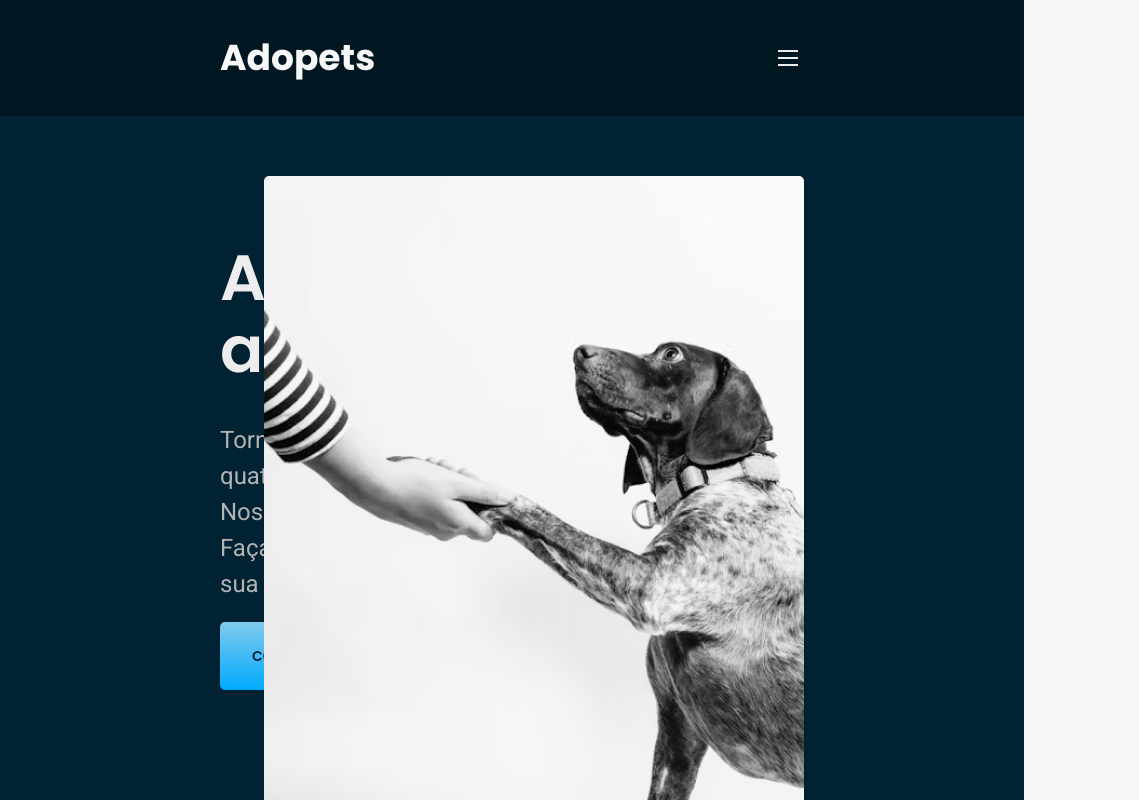
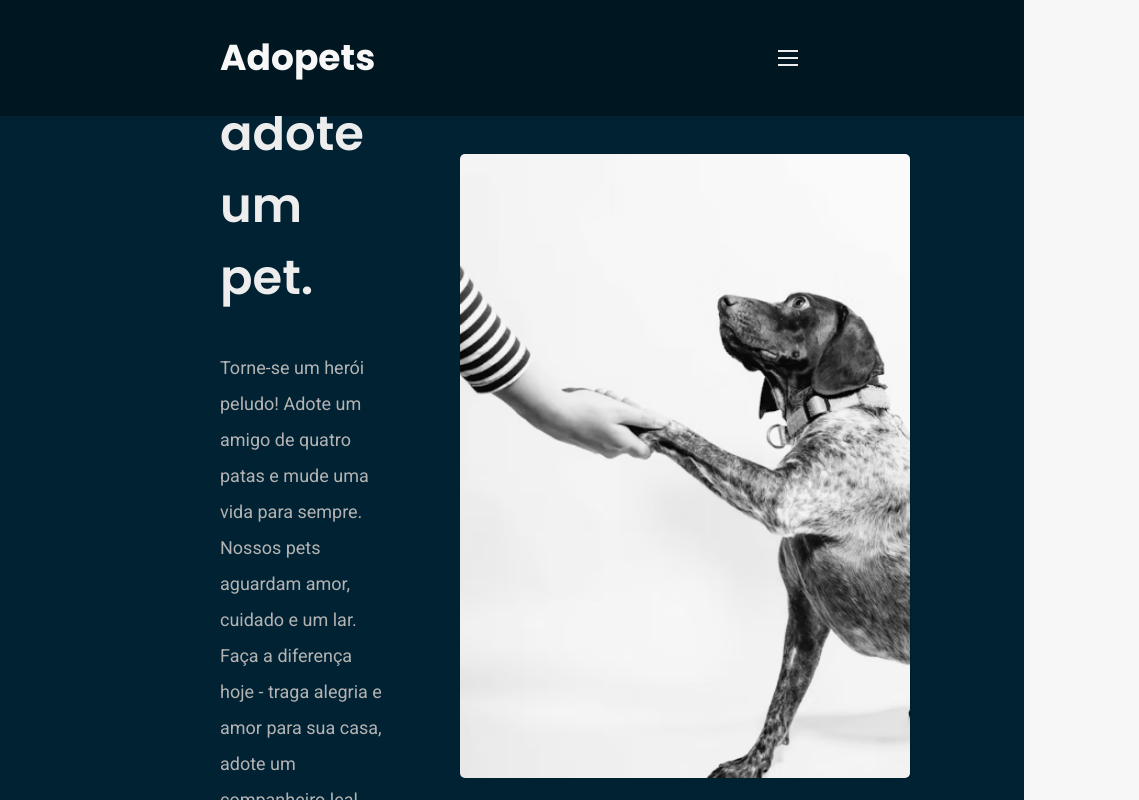
Before and after one commit to RNoleto/Adopets-APP, a Vue app: page / in a window 1024 px wide. Shown: the top 800 px of the page, 1139 px wide, since content can reach past the window. Built offline with nearby package versions, Linux system fonts and the light colour scheme; what @ckeditor/ckeditor5-vue would draw is missing.

Commit message:
Banner
Ajuste de responsividade

```diff
--- a/src/components/Banner.vue
+++ b/src/components/Banner.vue
@@ -45,4 +45,27 @@
     }
   }
 }
+
+@media (max-width:1500px) and (min-width: 1450px) {
+  .container {
+    .content {
+      .imgbanner {
+        width: 480px;
+      }
+    }
+  }
+}
+
+@media (max-width:1449px) {
+  .container {
+    .content {
+      .imgbanner {
+        width: 450px;
+        position: relative;
+        top: auto;
+        right: auto;
+      }
+    }
+  }
+}
 </style>
--- a/src/style.scss
+++ b/src/style.scss
@@ -145,6 +145,20 @@ button {
   }
 }
 
+@media(min-width: 900px) and (max-width: 1200px) {
+  .title {
+    font-size: 48px !important;
+  }
+
+  .text_body {
+    font-size: 18px !important;
+  }
+
+  button {
+    font-size: 14px !important;
+  }
+}
+
 .logo {
   font: var(--logo-font-composite);
   color: var(--c1);
@@ -181,12 +195,12 @@ button {
   font: var(--title-font-composite);
 }
 
-.title_dashboard{
+.title_dashboard {
   color: var(--c9);
   font: var(--post-title-font-composite);
 }
 
-.subtitle{
+.subtitle {
   font: var(--subtitle-font-composite);
 }
 
```
